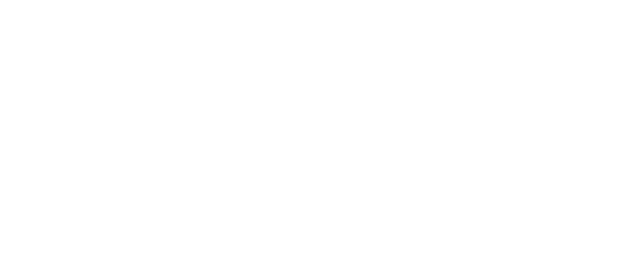
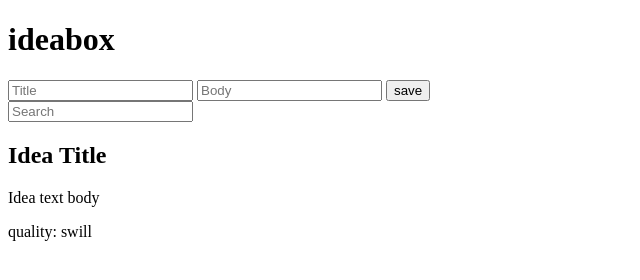
Before and after one commit to OphDub/IdeaBox, a plain HTML site: page index.html in a window 1280 px wide. Shown: the whole page, without its empty margins (0-640 px from the left). Drawn offline with Linux system fonts and the light colour scheme.

Commit message:
Add header for user input and body for idea cards

```diff
--- a/index.html
+++ b/index.html
@@ -2,11 +2,32 @@
 <html lang="en">
 <head>
 	<meta charset="UTF-8">
-	<title>Document</title>
+	<title>IdeaBox</title>
 	<link rel="stylesheet" href="styles.css">
 </head>
+<!-- IdeaBox User Input -->
+<header class="header-wrapper">
+	<h1>ideabox</h1>
+	<form action="submit">
+		<input id="idea-title" class="title-input" type="text" placeholder="Title">
+		<input id="idea-body" class="body-input" type="text" placeholder="Body">
+		<button id="idea-save" class="save-button">save</button>
+	</form>
+</header>
+<!-- Idea Display Wrapper -->
 <body>
-
+	<input id="idea-search" class="search-input" type="text" placeholder="Search">
+	<section class="idea-wrapper">
+		<article id="" class="">
+			<h2 id="idea-title-text" class="">Idea Title</h2>
+			<p id="idea-body-text" class="">
+				Idea text body
+			</p>
+			<p id="" class="">
+				quality: <span id="idea-quality">swill</span>
+			</p>
+		</article>
+	</section>
 </body>
 <script src="scripts.js"></script>
 </html>
```
